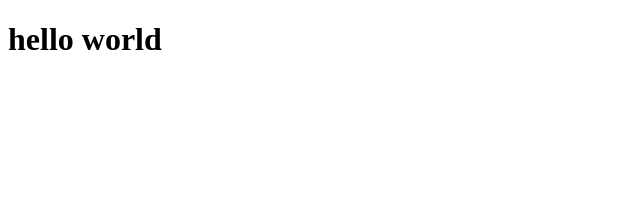
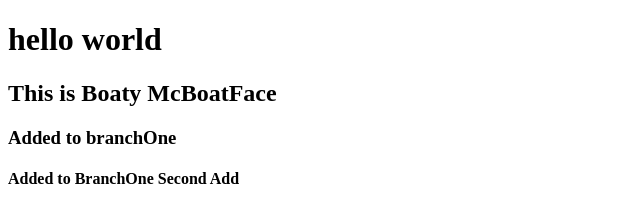
Before and after one commit to MichaelDesantis/teachAdam, a plain HTML site: page index.html in a window 1280 px wide. Shown: the whole page, without its empty margins (0-640 px from the left). Drawn offline with Linux system fonts and the light colour scheme.

Commit message:
added h4

```diff
--- a/index.html
+++ b/index.html
@@ -2,5 +2,8 @@
 <html>
 	<body>
 	<h1>hello world</h1>
+     <h2>This is Boaty McBoatFace</h2>
+     <h3>Added to branchOne</h3>
+     <h4>Added to BranchOne Second Add</h4>
 	</body>
 </html>
```
